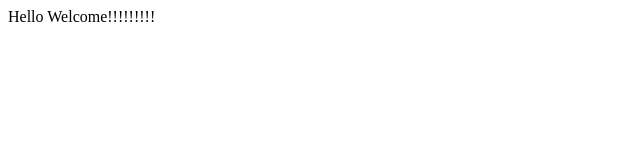
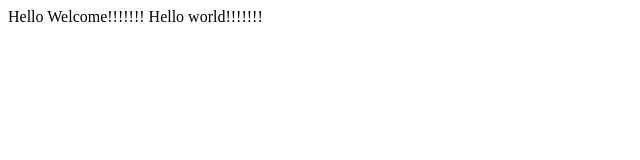
Before and after one commit to pc26048/Demo10, a plain HTML site: page index.html in a window 1280 px wide. Shown: the whole page, without its empty margins (0-640 px from the left). Drawn offline with Linux system fonts and the light colour scheme.

Commit message:
first commit

```diff
--- a/index.html
+++ b/index.html
@@ -7,6 +7,7 @@
     <title>Document</title>
 </head>
 <body>
-    Hello Welcome!!!!!!!!!
+    Hello Welcome!!!!!!!
+    Hello world!!!!!!!
 </body>
 </html>
```
